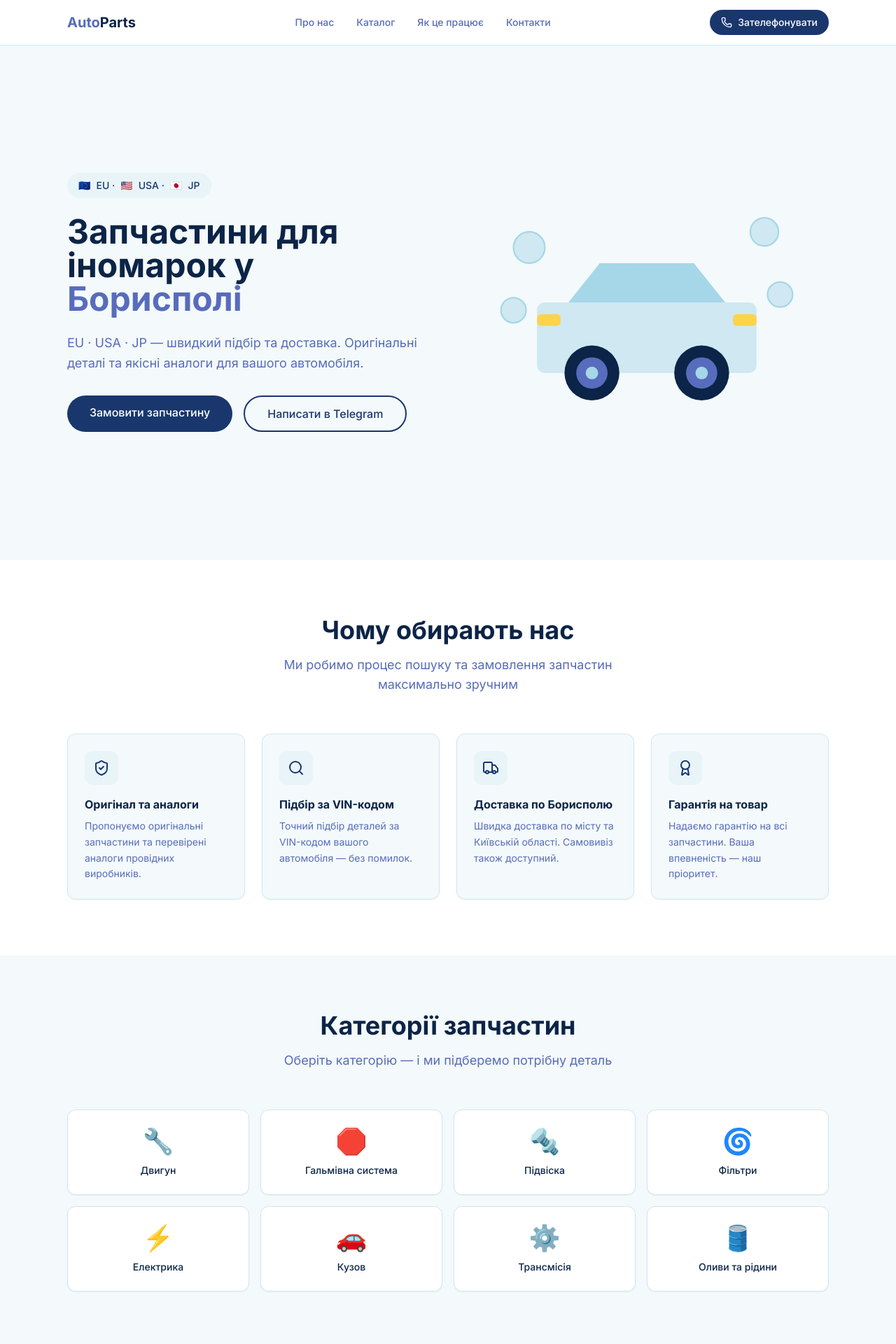
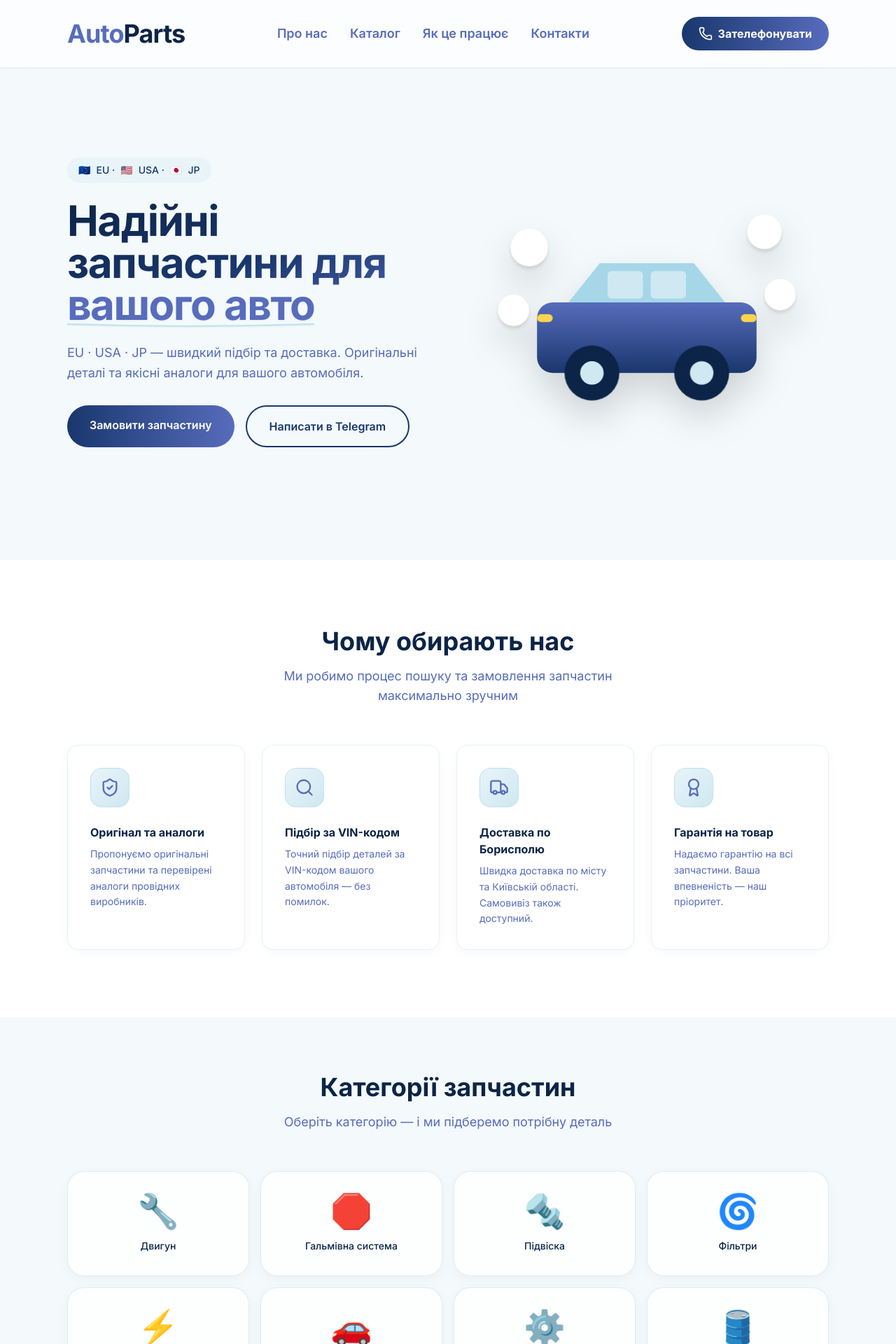
Before and after one commit to Kostiuk-Dmitriy/autoparts, a React (Vite) app: page / in a window 1280 px wide. Shown: the top 1920 px of the page at 70% size. Built offline with nearby package versions, Linux system fonts and the light colour scheme.

Commit message:
feat: Introduce comprehensive UI/UX Pro Max and SEO review skills, and update core UI components and styling.

```diff
--- a/index.html
+++ b/index.html
@@ -4,6 +4,8 @@
     <meta charset="UTF-8" />
     <link rel="icon" type="image/svg+xml" href="/autoparts/favicon.svg" />
     <meta name="viewport" content="width=device-width, initial-scale=1.0" />
+    <meta name="theme-color" content="#0B2447" />
+    <link rel="canonical" href="https://Kostiuk-Dmitriy.github.io/autoparts/" />
     <title>AutoParts Бориспіль — Запчастини для іномарок EU/USA/JP</title>
     <meta name="description" content="Магазин автозапчастин у Борисполі. Запчастини для європейських, американських та японських авто. Підбір за VIN, доставка, гарантія." />
     <meta name="keywords" content="запчастини Бориспіль, автозапчастини іномарки, запчастини EU USA JP Бориспіль, купити запчастини Бориспіль" />
@@ -25,7 +27,7 @@
         "addressRegion": "Київська область",
         "addressCountry": "UA"
       },
-      "telephone": "+380631234567",
+      "telephone": "0930934422",
       "url": "https://Kostiuk-Dmitriy.github.io/autoparts"
     }
     </script>
--- a/src/App.jsx
+++ b/src/App.jsx
@@ -31,7 +31,7 @@ export default function App() {
       <Footer />
       {/* Mobile floating call button */}
       <a
-        href="tel:+380631234567"
+        href="tel:0930934422"
         className="fixed bottom-6 right-6 z-50 md:hidden bg-primary text-white p-4 rounded-full shadow-lg flex items-center justify-center"
         aria-label="Зателефонувати"
       >
--- a/src/components/CatalogGrid.jsx
+++ b/src/components/CatalogGrid.jsx
@@ -30,9 +30,9 @@ export default function CatalogGrid({ onCategorySelect }) {
             <button
               key={cat.name}
               onClick={() => handleCategoryClick(cat.name)}
-              className="bg-white rounded-xl p-6 border border-[#CFE8F2] shadow-sm hover:shadow-md hover:border-[#576CBC] transition-all text-center group"
+              className="bg-white/80 backdrop-blur-sm rounded-3xl p-6 md:p-8 border border-[#A5D7E8]/40 shadow-[0_4px_16px_rgba(11,36,71,0.04)] hover:shadow-[0_20px_36px_rgba(87,108,188,0.15)] hover:border-[#576CBC]/40 hover:-translate-y-2 transition-all duration-300 text-center group cursor-pointer active:scale-95"
             >
-              <div className="text-4xl mb-3">{cat.emoji}</div>
+              <div className="text-5xl mb-4 group-hover:scale-125 group-hover:-rotate-6 transition-transform duration-300 drop-shadow-sm">{cat.emoji}</div>
               <p className="font-medium text-[#0B2447] text-sm group-hover:text-[#19376D] transition-colors">
                 {cat.name}
               </p>
--- a/src/components/Hero.jsx
+++ b/src/components/Hero.jsx
@@ -7,9 +7,12 @@ export default function Hero() {
             <div className="inline-flex items-center gap-2 bg-[#E8F4F8] text-[#19376D] px-4 py-2 rounded-full text-sm font-medium mb-6">
               <span>🇪🇺</span> EU · <span>🇺🇸</span> USA · <span>🇯🇵</span> JP
             </div>
-            <h1 className="text-4xl sm:text-5xl font-bold text-[#0B2447] leading-tight mb-6">
-              Запчастини для іномарок у{' '}
-              <span className="text-[#576CBC]">Борисполі</span>
+            <h1 className="text-4xl sm:text-5xl lg:text-6xl font-extrabold text-transparent bg-clip-text bg-gradient-to-br from-[#0B2447] via-[#19376D] to-[#576CBC] leading-tight mb-6 drop-shadow-sm tracking-tight">
+              Надійні запчастини для{' '}
+              <span className="text-[#576CBC] relative inline-block">
+                вашого авто
+                <svg className="absolute w-full h-3 -bottom-1 left-0 text-[#A5D7E8]/60" viewBox="0 0 100 20" preserveAspectRatio="none"><path d="M0 10 Q 50 20 100 10" fill="transparent" stroke="currentColor" strokeWidth="4" strokeLinecap="round"></path></svg>
+              </span>
             </h1>
             <p className="text-lg text-[#576CBC] mb-8 leading-relaxed">
               EU · USA · JP — швидкий підбір та доставка. Оригінальні деталі та якісні аналоги для вашого автомобіля.
@@ -17,15 +20,16 @@ export default function Hero() {
             <div className="flex flex-col sm:flex-row gap-4">
               <a
                 href="#contact"
-                className="bg-[#19376D] text-white px-8 py-3 rounded-full font-medium text-center hover:bg-[#576CBC] transition-colors"
+                className="bg-gradient-to-r from-[#19376D] to-[#576CBC] text-white px-8 py-4 rounded-full font-semibold text-center hover:shadow-lg hover:shadow-[#576CBC]/40 hover:-translate-y-1 active:scale-95 transition-all duration-300 relative overflow-hidden group"
               >
-                Замовити запчастину
+                <span className="relative z-10">Замовити запчастину</span>
+                <div className="absolute inset-0 bg-white/20 translate-y-full group-hover:translate-y-0 transition-transform duration-300"></div>
               </a>
               <a
-                href="https://t.me/autoparts_boryspil"
+                href="https://t.me/AUTOPARTS_borispol"
                 target="_blank"
                 rel="noopener noreferrer"
-                className="border-2 border-[#19376D] text-[#19376D] px-8 py-3 rounded-full font-medium text-center hover:bg-[#E8F4F8] transition-colors"
+                className="border-2 border-[#19376D] text-[#19376D] px-8 py-4 rounded-full font-semibold text-center hover:bg-[#19376D] hover:text-white hover:shadow-lg hover:shadow-[#19376D]/20 hover:-translate-y-1 active:scale-95 transition-all duration-300"
               >
                 Написати в Telegram
               </a>
@@ -33,33 +37,32 @@ export default function Hero() {
           </div>
 
           {/* SVG Illustration */}
-          <div className="hidden lg:flex justify-center">
-            <svg viewBox="0 0 400 300" className="w-full max-w-md" fill="none" xmlns="http://www.w3.org/2000/svg">
-              {/* Car body */}
-              <rect x="60" y="150" width="280" height="90" rx="10" fill="#CFE8F2" />
+          <div className="hidden lg:flex justify-center hover:scale-105 transition-transform duration-500">
+            <svg viewBox="0 0 400 300" className="w-full max-w-md drop-shadow-2xl" fill="none" xmlns="http://www.w3.org/2000/svg">
+              <rect x="60" y="150" width="280" height="90" rx="20" fill="url(#car-grad)" />
               <path d="M100 150 L140 100 L260 100 L300 150Z" fill="#A5D7E8" />
-              {/* Windows */}
-              <rect x="150" y="110" width="45" height="35" rx="5" fill="#A5D7E8" />
-              <rect x="205" y="110" width="45" height="35" rx="5" fill="#A5D7E8" />
-              {/* Wheels */}
-              <circle cx="130" cy="240" r="35" fill="#0B2447" />
-              <circle cx="130" cy="240" r="20" fill="#576CBC" />
-              <circle cx="130" cy="240" r="8" fill="#A5D7E8" />
-              <circle cx="270" cy="240" r="35" fill="#0B2447" />
-              <circle cx="270" cy="240" r="20" fill="#576CBC" />
-              <circle cx="270" cy="240" r="8" fill="#A5D7E8" />
-              {/* Headlights */}
-              <rect x="60" y="165" width="30" height="15" rx="5" fill="#FCD34D" />
-              <rect x="310" y="165" width="30" height="15" rx="5" fill="#FCD34D" />
-              {/* Gears/parts icons floating */}
-              <circle cx="50" cy="80" r="20" fill="#CFE8F2" stroke="#A5D7E8" strokeWidth="2" />
+              <rect x="150" y="110" width="45" height="35" rx="5" fill="#CFE8F2" />
+              <rect x="205" y="110" width="45" height="35" rx="5" fill="#CFE8F2" />
+              <circle cx="130" cy="240" r="35" fill="#0B2447" className="animate-[spin_4s_linear_infinite]" style={{transformOrigin: '130px 240px'}}/>
+              <circle cx="130" cy="240" r="15" fill="#CFE8F2" />
+              <circle cx="270" cy="240" r="35" fill="#0B2447" className="animate-[spin_4s_linear_infinite]" style={{transformOrigin: '270px 240px'}}/>
+              <circle cx="270" cy="240" r="15" fill="#CFE8F2" />
+              <rect x="60" y="165" width="20" height="10" rx="5" fill="#FCD34D" />
+              <rect x="320" y="165" width="20" height="10" rx="5" fill="#FCD34D" />
+              <circle cx="50" cy="80" r="24" fill="white" className="animate-bounce drop-shadow-md" style={{animationDelay: '0.1s'}} />
               <text x="50" y="86" textAnchor="middle" fontSize="16">⚙️</text>
-              <circle cx="350" cy="60" r="18" fill="#CFE8F2" stroke="#A5D7E8" strokeWidth="2" />
+              <circle cx="350" cy="60" r="22" fill="white" className="animate-bounce drop-shadow-md" style={{animationDelay: '0.3s'}} />
               <text x="350" y="66" textAnchor="middle" fontSize="14">🔧</text>
-              <circle cx="370" cy="140" r="16" fill="#CFE8F2" stroke="#A5D7E8" strokeWidth="2" />
+              <circle cx="370" cy="140" r="20" fill="white" className="animate-bounce drop-shadow-md" style={{animationDelay: '0.2s'}} />
               <text x="370" y="146" textAnchor="middle" fontSize="12">🛞</text>
-              <circle cx="30" cy="160" r="16" fill="#CFE8F2" stroke="#A5D7E8" strokeWidth="2" />
+              <circle cx="30" cy="160" r="20" fill="white" className="animate-bounce drop-shadow-md" style={{animationDelay: '0.4s'}} />
               <text x="30" y="166" textAnchor="middle" fontSize="12">🔩</text>
+              <defs>
+                <linearGradient id="car-grad" x1="0" y1="0" x2="0" y2="1">
+                  <stop offset="0%" stopColor="#576CBC" />
+                  <stop offset="100%" stopColor="#19376D" />
+                </linearGradient>
+              </defs>
             </svg>
           </div>
         </div>
--- a/src/components/Navbar.jsx
+++ b/src/components/Navbar.jsx
@@ -12,12 +12,12 @@ export default function Navbar() {
   const [isOpen, setIsOpen] = useState(false)
 
   return (
-    <header className="fixed top-0 left-0 right-0 z-40 bg-white border-b border-[#CFE8F2]">
+    <header className="fixed top-0 left-0 right-0 z-50 bg-white/70 backdrop-blur-lg border-b border-[#A5D7E8]/30 shadow-sm transition-all duration-300">
       <nav className="max-w-6xl mx-auto px-4 sm:px-6 lg:px-8">
-        <div className="flex items-center justify-between h-16">
+        <div className="flex items-center justify-between h-20 md:h-24">
           {/* Logo */}
           <a href="#" className="flex items-center">
-            <span className="text-xl font-bold">
+            <span className="text-3xl md:text-4xl font-extrabold tracking-tight drop-shadow-sm">
               <span className="text-[#576CBC]">Auto</span>
               <span className="text-[#0B2447]">Parts</span>
             </span>
@@ -29,7 +29,7 @@ export default function Navbar() {
               <a
                 key={link.href}
                 href={link.href}
-                className="text-[#576CBC] hover:text-[#19376D] font-medium transition-colors text-sm"
+                className="text-[#576CBC] hover:text-[#19376D] font-semibold transition-colors text-lg hover:scale-105 transform"
               >
                 {link.label}
               </a>
@@ -39,15 +39,15 @@ export default function Navbar() {
           {/* CTA + hamburger */}
           <div className="flex items-center gap-3">
             <a
-              href="tel:+380631234567"
-              className="hidden sm:flex items-center gap-2 bg-[#19376D] text-white px-4 py-2 rounded-full text-sm font-medium hover:bg-[#576CBC] transition-colors"
+              href="tel:0930934422"
+              className="hidden sm:flex items-center gap-2 bg-gradient-to-r from-[#19376D] to-[#576CBC] text-white px-6 py-3 rounded-full text-base font-bold hover:shadow-lg hover:shadow-[#576CBC]/30 hover:-translate-y-0.5 active:scale-95 transition-all duration-300"
             >
-              <Phone className="h-4 w-4" />
+              <Phone className="h-5 w-5" />
               Зателефонувати
             </a>
             <button
               onClick={() => setIsOpen(!isOpen)}
-              className="md:hidden p-2 text-[#0B2447]"
+              className="md:hidden p-2 text-[#0B2447] hover:scale-110 active:scale-95 transition-transform"
               aria-label="Меню"
             >
               {isOpen ? <X className="h-6 w-6" /> : <Menu className="h-6 w-6" />}
@@ -63,16 +63,16 @@ export default function Navbar() {
                 key={link.href}
                 href={link.href}
                 onClick={() => setIsOpen(false)}
-                className="block py-3 text-[#0B2447] font-medium hover:text-[#19376D] transition-colors"
+                className="block py-4 text-[#0B2447] font-bold hover:text-[#19376D] transition-colors text-xl"
               >
                 {link.label}
               </a>
             ))}
             <a
-              href="tel:+380631234567"
-              className="mt-3 flex items-center gap-2 bg-[#19376D] text-white px-4 py-2 rounded-full text-sm font-medium w-fit"
+              href="tel:0930934422"
+              className="mt-6 flex items-center gap-3 bg-gradient-to-r from-[#19376D] to-[#576CBC] text-white px-8 py-4 rounded-full text-lg font-bold w-fit shadow-md hover:shadow-lg hover:-translate-y-0.5 active:scale-95 transition-all duration-300"
             >
-              <Phone className="h-4 w-4" />
+              <Phone className="h-5 w-5" />
               Зателефонувати
             </a>
           </div>
--- a/src/components/WhyUs.jsx
+++ b/src/components/WhyUs.jsx
@@ -25,7 +25,7 @@ const advantages = [
 
 export default function WhyUs() {
   return (
-    <section id="about" className="py-20 bg-white">
+    <section id="about" className="py-24 bg-white">
       <div className="max-w-6xl mx-auto px-4 sm:px-6 lg:px-8">
         <div className="text-center mb-14">
           <h2 className="text-3xl sm:text-4xl font-bold text-[#0B2447] mb-4">
@@ -41,10 +41,10 @@ export default function WhyUs() {
             return (
               <div
                 key={item.title}
-                className="bg-[#F4F9FB] rounded-xl p-6 border border-[#CFE8F2] shadow-sm hover:shadow-md transition-shadow"
+                className="bg-white rounded-2xl p-8 border border-[#A5D7E8]/30 shadow-[0_4px_20px_-4px_rgba(25,55,109,0.05)] hover:shadow-[0_20px_40px_-10px_rgba(25,55,109,0.1)] hover:-translate-y-2 transition-all duration-300 group cursor-default"
               >
-                <div className="bg-[#E8F4F8] w-12 h-12 rounded-xl flex items-center justify-center mb-4">
-                  <Icon className="h-6 w-6 text-[#19376D]" />
+                <div className="bg-gradient-to-br from-[#E8F4F8] to-[#CFE8F2] w-14 h-14 rounded-2xl flex items-center justify-center mb-6 group-hover:scale-110 group-hover:rotate-3 transition-transform duration-300 shadow-sm border border-[#A5D7E8]/50">
+                  <Icon className="h-7 w-7 text-[#576CBC] group-hover:text-[#19376D] transition-colors" />
                 </div>
                 <h3 className="font-bold text-[#0B2447] mb-2">{item.title}</h3>
                 <p className="text-[#576CBC] text-sm leading-relaxed">{item.description}</p>
```
Also changed, not shown: src/components/ContactForm.jsx (+21 -21 lines), src/components/Footer.jsx (+4 -4 lines), src/components/HowItWorks.jsx (+6 -4 lines), public/robots.txt (added), 1 other file (tests, documents, lock files or other folders).
